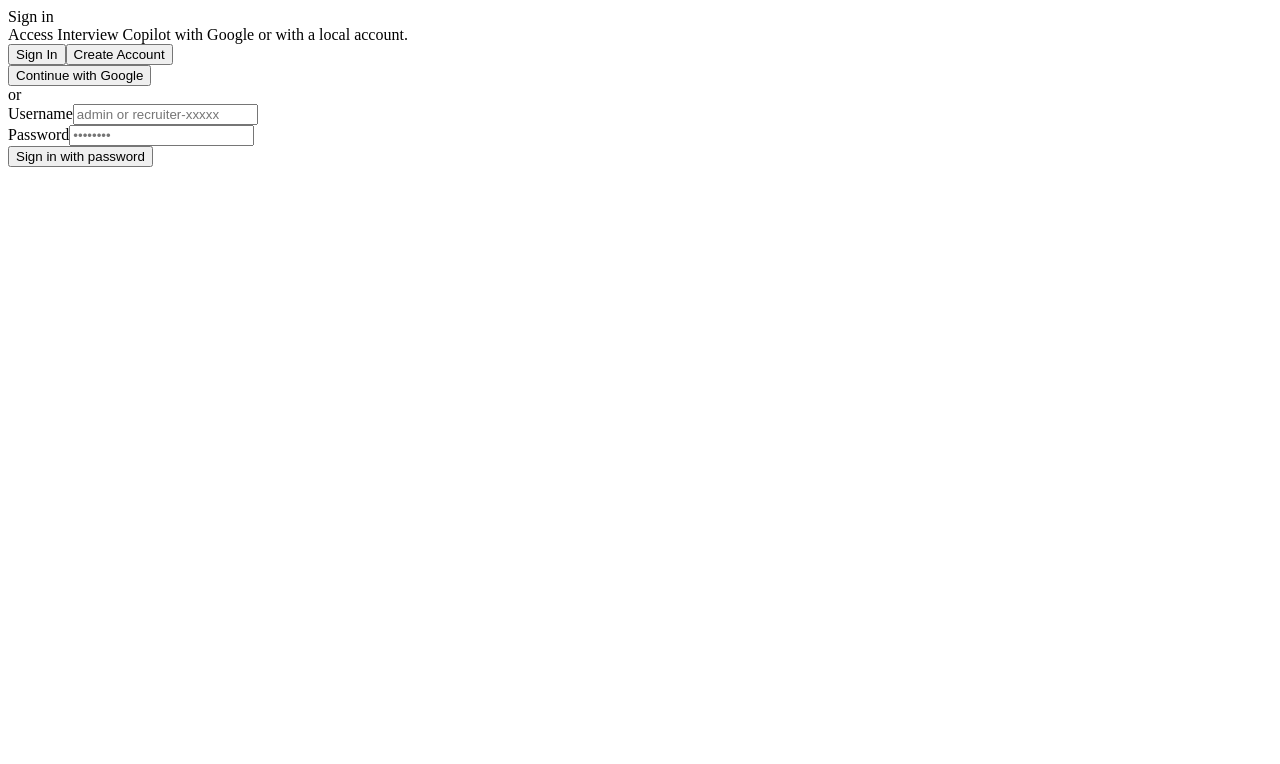
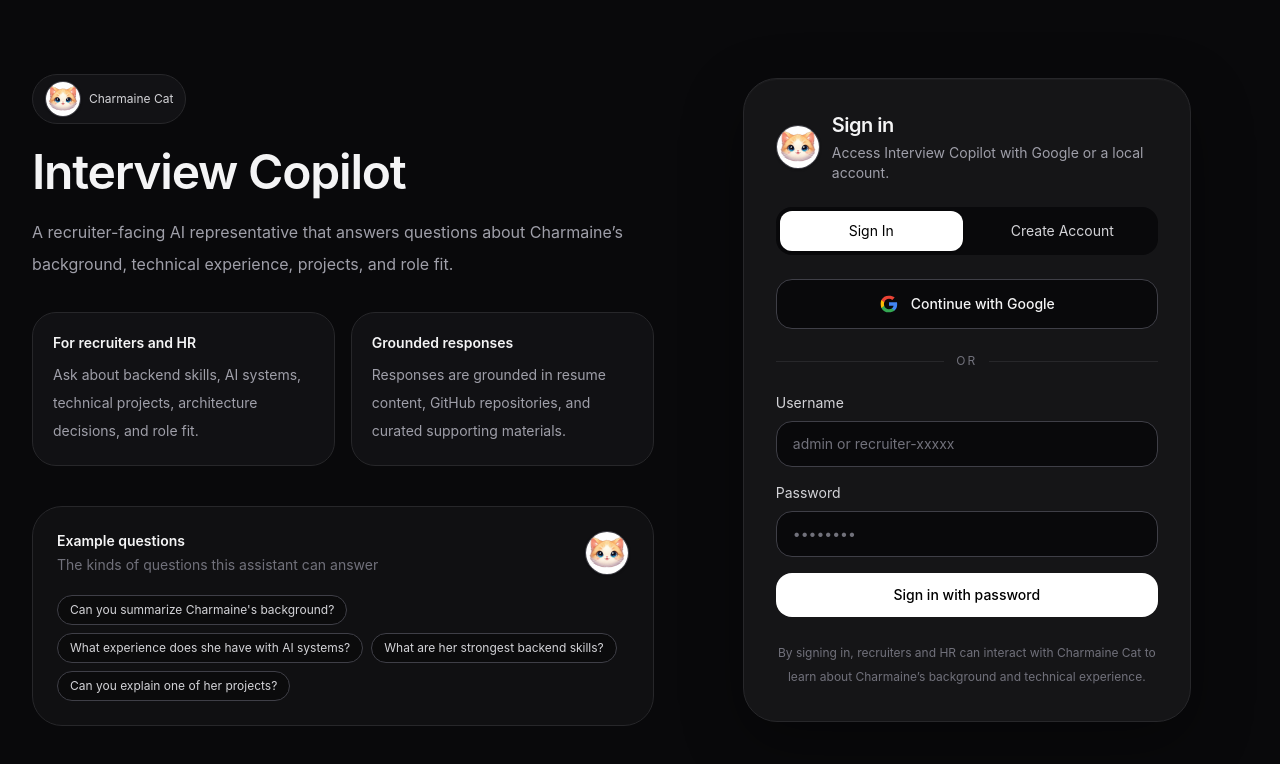
Before and after one commit to shanmeiliu/interview-copilot-rag, a React (Vite) app: page /login in a window 1280 px wide. Shown: the top 764 px of the page. Built offline with nearby package versions, Linux system fonts and the light colour scheme; no server answers.

Commit message:
feat: enhance login page with polished auth card, better google button, and refined visual hierarchy

```diff
--- a/package.json
+++ b/package.json
@@ -19,6 +19,7 @@
   },
   "devDependencies": {
     "@eslint/js": "^9.39.4",
+    "@tailwindcss/postcss": "~4.2.2",
     "@types/react": "^19.2.14",
     "@types/react-dom": "^19.2.3",
     "@vitejs/plugin-react": "^6.0.1",
--- /dev/null
+++ b/postcss.config.js
@@ -0,0 +1,5 @@
+export default {
+  plugins: {
+    "@tailwindcss/postcss": {},
+  },
+};
--- a/src/components/chat/AssistantAvatar.tsx
+++ b/src/components/chat/AssistantAvatar.tsx
@@ -1,21 +1,23 @@
 import avatarSrc from "../../assets/Chatbot-kitten.png";
 import { useState } from "react";
 
-
 type Props = {
-  size?: "sm" | "md";
+  size?: "sm" | "md" | "lg";
 };
 
 export default function AssistantAvatar({ size = "md" }: Props) {
   const [failed, setFailed] = useState(false);
 
-  const sizeClass = size === "sm" ? "h-9 w-9" : "h-11 w-11";
-  const textClass = size === "sm" ? "text-xs" : "text-sm";
+  const sizeClass =
+    size === "sm" ? "h-9 w-9" : size === "lg" ? "h-16 w-16" : "h-11 w-11";
+
+  const textClass =
+    size === "sm" ? "text-xs" : size === "lg" ? "text-base" : "text-sm";
 
   if (failed) {
     return (
       <div
-        className={`flex ${sizeClass} items-center justify-center rounded-full border border-zinc-700 bg-gradient-to-br from-amber-300 to-orange-500 font-bold text-black shadow-sm ${textClass}`}
+        className={`flex shrink-0 ${sizeClass} items-center justify-center overflow-hidden rounded-full border border-zinc-700 bg-gradient-to-br from-amber-300 to-orange-500 font-bold text-black shadow-sm ${textClass}`}
         aria-label="Charmaine Cat"
         title="Charmaine Cat"
       >
@@ -26,7 +28,7 @@
 
   return (
     <div
-      className={`overflow-hidden rounded-full border border-zinc-700 bg-zinc-900 shadow-sm ${sizeClass}`}
+      className={`shrink-0 ${sizeClass} overflow-hidden rounded-full border border-zinc-700 bg-zinc-900 shadow-sm`}
       aria-label="Charmaine Cat"
       title="Charmaine Cat"
     >
--- a/src/index.css
+++ b/src/index.css
@@ -1,6 +1,4 @@
-@tailwind base;
-@tailwind components;
-@tailwind utilities;
+@import "tailwindcss";
 
 :root {
   color-scheme: dark;
@@ -14,7 +12,11 @@
 }
 
 body {
-  @apply bg-zinc-950 text-zinc-100 antialiased;
+  margin: 0;
+  background-color: #09090b;
+  color: #f4f4f5;
+  -webkit-font-smoothing: antialiased;
+  -moz-osx-font-smoothing: grayscale;
   background-image:
     radial-gradient(circle at top, rgba(120, 119, 198, 0.12), transparent 35%),
     radial-gradient(circle at 20% 80%, rgba(16, 185, 129, 0.08), transparent 30%);
@@ -47,9 +49,82 @@
 }
 
 .page-shell {
-  @apply mx-auto w-full max-w-7xl px-4 md:px-6 lg:px-8;
+  width: 100%;
+  max-width: 80rem;
+  margin-left: auto;
+  margin-right: auto;
+  padding-left: 1rem;
+  padding-right: 1rem;
+}
+
+@media (min-width: 768px) {
+  .page-shell {
+    padding-left: 1.5rem;
+    padding-right: 1.5rem;
+  }
+}
+
+@media (min-width: 1024px) {
+  .page-shell {
+    padding-left: 2rem;
+    padding-right: 2rem;
+  }
 }
 
 .hero-chip {
-  @apply inline-flex items-center rounded-full border border-zinc-700/70 bg-zinc-900/70 px-3 py-1 text-xs text-zinc-300;
+  display: inline-flex;
+  align-items: center;
+  border-radius: 9999px;
+  border: 1px solid rgba(63, 63, 70, 0.7);
+  background: rgba(24, 24, 27, 0.7);
+  padding: 0.25rem 0.75rem;
+  font-size: 0.75rem;
+  color: #d4d4d8;
 }
+
+.floating-panel {
+  box-shadow:
+    0 20px 60px rgba(0, 0, 0, 0.35),
+    inset 0 1px 0 rgba(255, 255, 255, 0.03);
+}
+
+.soft-ring {
+  transition:
+    border-color 160ms ease,
+    box-shadow 160ms ease,
+    background-color 160ms ease,
+    transform 160ms ease;
+}
+
+.soft-ring:focus {
+  border-color: rgba(255, 255, 255, 0.18);
+  box-shadow: 0 0 0 4px rgba(255, 255, 255, 0.04);
+}
+
+.fade-up {
+  animation: fadeUp 420ms ease both;
+}
+
+.fade-in {
+  animation: fadeIn 320ms ease both;
+}
+
+@keyframes fadeUp {
+  from {
+    opacity: 0;
+    transform: translateY(14px);
+  }
+  to {
+    opacity: 1;
+    transform: translateY(0);
+  }
+}
+
+@keyframes fadeIn {
+  from {
+    opacity: 0;
+  }
+  to {
+    opacity: 1;
+  }
+}
--- a/src/main.tsx
+++ b/src/main.tsx
@@ -3,6 +3,7 @@
 import { BrowserRouter } from "react-router-dom";
 import App from "./App";
 import { AuthProvider } from "./app/auth";
+import "./index.css";
 
 ReactDOM.createRoot(document.getElementById("root")!).render(
   <React.StrictMode>
--- a/src/pages/admin/LoginPage.tsx
+++ b/src/pages/admin/LoginPage.tsx
@@ -2,10 +2,39 @@
 import { useLocation, useNavigate } from "react-router-dom";
 import { useAuth } from "../../app/auth";
 import { signupRecruiter } from "../../lib/api";
+import AssistantAvatar from "../../components/chat/AssistantAvatar";
 
 const API_BASE = "http://localhost:8080";
 
 type Mode = "login" | "signup";
+
+function GoogleIcon() {
+  return (
+    <svg
+      aria-hidden="true"
+      viewBox="0 0 24 24"
+      className="h-5 w-5"
+      fill="none"
+    >
+      <path
+        d="M21.805 12.23c0-.77-.069-1.508-.197-2.216H12v4.196h5.49a4.695 4.695 0 0 1-2.038 3.082v2.56h3.296c1.929-1.777 3.057-4.395 3.057-7.622Z"
+        fill="#4285F4"
+      />
+      <path
+        d="M12 22c2.76 0 5.076-.914 6.768-2.148l-3.296-2.56c-.914.613-2.084.975-3.472.975-2.669 0-4.93-1.802-5.737-4.223H2.86v2.64A10 10 0 0 0 12 22Z"
+        fill="#34A853"
+      />
+      <path
+        d="M6.263 14.044A5.997 5.997 0 0 1 5.94 12c0-.71.122-1.398.323-2.044v-2.64H2.86A10 10 0 0 0 2 12c0 1.614.386 3.143.86 4.684l3.403-2.64Z"
+        fill="#FBBC05"
+      />
+      <path
+        d="M12 5.733c1.501 0 2.85.516 3.91 1.53l2.93-2.93C17.072 2.687 14.757 2 12 2A10 10 0 0 0 2.86 7.316l3.403 2.64C7.07 7.535 9.331 5.733 12 5.733Z"
+        fill="#EA4335"
+      />
+    </svg>
+  );
+}
 
 export default function LoginPage() {
   const { login, isAuthenticated, getDefaultRoute, user } = useAuth();
@@ -75,11 +104,88 @@
   }
 
   return (
-    <div className="flex min-h-screen items-center justify-center bg-zinc-950 px-4 text-zinc-100">
-      <div className="w-full max-w-md rounded-3xl border border-zinc-800 bg-zinc-900 p-8 shadow-2xl shadow-black/20">
-        <div className="text-2xl font-semibold tracking-tight">Sign in</div>
-        <div className="mt-2 text-sm text-zinc-400">
-          Access Interview Copilot with Google or with a local account.
+    <div className="min-h-screen bg-zinc-950 text-zinc-100">
+      <div className="mx-auto grid min-h-screen max-w-7xl grid-cols-1 gap-8 px-4 py-6 md:px-6 lg:grid-cols-[1.05fr_0.95fr] lg:px-8">
+        <section className="fade-up flex flex-col justify-center">
+          <div className="mb-6 inline-flex w-fit items-center gap-2 rounded-full border border-zinc-800 bg-zinc-900/70 px-3 py-1.5 text-xs text-zinc-300">
+            <AssistantAvatar size="sm" />
+            <span>Charmaine Cat</span>
+          </div>
+
+          <h1 className="max-w-3xl text-4xl font-semibold tracking-tight md:text-5xl">
+            Interview Copilot
+          </h1>
+
+          <p className="mt-5 max-w-2xl text-base leading-8 text-zinc-400">
+            A recruiter-facing AI representative that answers questions about
+            Charmaine’s background, technical experience, projects, and role fit.
+          </p>
+
+          <div className="mt-8 grid max-w-2xl gap-4 sm:grid-cols-2">
+            <div className="rounded-3xl border border-zinc-800 bg-zinc-900/60 p-5 transition hover:border-zinc-700 hover:bg-zinc-900/80">
+              <div className="text-sm font-semibold text-zinc-100">
+                For recruiters and HR
+              </div>
+              <p className="mt-2 text-sm leading-7 text-zinc-400">
+                Ask about backend skills, AI systems, technical projects,
+                architecture decisions, and role fit.
+              </p>
+            </div>
+
+            <div className="rounded-3xl border border-zinc-800 bg-zinc-900/60 p-5 transition hover:border-zinc-700 hover:bg-zinc-900/80">
+              <div className="text-sm font-semibold text-zinc-100">
+                Grounded responses
+              </div>
+              <p className="mt-2 text-sm leading-7 text-zinc-400">
+                Responses are grounded in resume content, GitHub repositories,
+                and curated supporting materials.
+              </p>
+            </div>
+          </div>
+
+          <div className="mt-10 max-w-2xl rounded-[30px] border border-zinc-800 bg-zinc-900/50 p-6">
+            <div className="flex items-center justify-between gap-4">
+              <div>
+                <div className="text-sm font-semibold text-zinc-100">
+                  Example questions
+                </div>
+                <div className="mt-1 text-sm text-zinc-500">
+                  The kinds of questions this assistant can answer
+                </div>
+              </div>
+              <AssistantAvatar size="md" />
+            </div>
+
+            <div className="mt-5 flex flex-wrap gap-2">
+              {[
+                "Can you summarize Charmaine's background?",
+                "What experience does she have with AI systems?",
+                "What are her strongest backend skills?",
+                "Can you explain one of her projects?",
+              ].map((q) => (
+                <div
+                  key={q}
+                  className="rounded-full border border-zinc-700 bg-zinc-950/70 px-3 py-1.5 text-xs text-zinc-300"
+                >
+                  {q}
+                </div>
+              ))}
+            </div>
+          </div>
+        </section>
+
+        <section className="fade-in flex items-center justify-center">
+          <div className="floating-panel w-full max-w-md rounded-[34px] border border-zinc-800 bg-zinc-900/85 p-8 backdrop-blur">
+            <div className="flex items-center gap-3">
+              <AssistantAvatar size="md" />
+              <div>
+                <div className="text-xl font-semibold tracking-tight">
+                  Sign in
+                </div>
+                <div className="mt-1 text-sm text-zinc-400">
+                  Access Interview Copilot with Google or a local account.
+                </div>
+              </div>
             </div>
 
             <div className="mt-6 grid grid-cols-2 gap-2 rounded-2xl bg-zinc-950 p-1">
@@ -89,8 +195,10 @@
                   setError("");
                   setCreatedUsername("");
                 }}
-            className={`rounded-xl px-4 py-2 text-sm ${
-              mode === "login" ? "bg-white text-black" : "text-zinc-300"
+                className={`rounded-xl px-4 py-2.5 text-sm transition ${
+                  mode === "login"
+                    ? "bg-white text-black shadow-sm"
+                    : "text-zinc-300 hover:text-white"
                 }`}
               >
                 Sign In
@@ -101,8 +209,10 @@
                   setError("");
                   setCreatedUsername("");
                 }}
-            className={`rounded-xl px-4 py-2 text-sm ${
-              mode === "signup" ? "bg-white text-black" : "text-zinc-300"
+                className={`rounded-xl px-4 py-2.5 text-sm transition ${
+                  mode === "signup"
+                    ? "bg-white text-black shadow-sm"
+                    : "text-zinc-300 hover:text-white"
                 }`}
               >
                 Create Account
@@ -112,37 +222,44 @@
             <div className="mt-6">
               <button
                 onClick={handleGoogleLogin}
-            className="flex w-full items-center justify-center rounded-2xl border border-zinc-700 bg-zinc-950 px-4 py-3 text-sm font-medium text-zinc-100 hover:bg-zinc-800"
+                className="flex w-full items-center justify-center gap-3 rounded-2xl border border-zinc-700 bg-zinc-950 px-4 py-3.5 text-sm font-medium text-zinc-100 transition hover:border-zinc-500 hover:bg-zinc-800"
               >
-            Continue with Google
+                <GoogleIcon />
+                <span>Continue with Google</span>
               </button>
             </div>
 
             <div className="my-6 flex items-center gap-3">
               <div className="h-px flex-1 bg-zinc-800" />
-          <div className="text-xs uppercase tracking-wide text-zinc-500">or</div>
+              <div className="text-xs uppercase tracking-[0.18em] text-zinc-500">
+                or
+              </div>
               <div className="h-px flex-1 bg-zinc-800" />
             </div>
 
             {mode === "login" ? (
               <form onSubmit={handleLogin} className="space-y-4">
                 <div>
-              <label className="mb-2 block text-sm text-zinc-300">Username</label>
+                  <label className="mb-2 block text-sm text-zinc-300">
+                    Username
+                  </label>
                   <input
                     value={username}
                     onChange={(e) => setUsername(e.target.value)}
-                className="w-full rounded-2xl border border-zinc-700 bg-zinc-950 px-4 py-3 text-sm outline-none placeholder:text-zinc-500"
+                    className="soft-ring w-full rounded-2xl border border-zinc-700 bg-zinc-950 px-4 py-3 text-sm outline-none placeholder:text-zinc-500"
                     placeholder="admin or recruiter-xxxxx"
                   />
                 </div>
 
                 <div>
-              <label className="mb-2 block text-sm text-zinc-300">Password</label>
+                  <label className="mb-2 block text-sm text-zinc-300">
+                    Password
+                  </label>
                   <input
                     value={password}
                     onChange={(e) => setPassword(e.target.value)}
                     type="password"
-                className="w-full rounded-2xl border border-zinc-700 bg-zinc-950 px-4 py-3 text-sm outline-none placeholder:text-zinc-500"
+                    className="soft-ring w-full rounded-2xl border border-zinc-700 bg-zinc-950 px-4 py-3 text-sm outline-none placeholder:text-zinc-500"
                     placeholder="••••••••"
                   />
                 </div>
@@ -156,7 +273,7 @@
                 <button
                   type="submit"
                   disabled={loading}
-              className="w-full rounded-2xl bg-white px-4 py-3 text-sm font-medium text-black disabled:opacity-50"
+                  className="w-full rounded-2xl bg-white px-4 py-3 text-sm font-medium text-black transition hover:opacity-90 disabled:opacity-50"
                 >
                   {loading ? "Signing in..." : "Sign in with password"}
                 </button>
@@ -164,40 +281,47 @@
             ) : (
               <form onSubmit={handleSignup} className="space-y-4">
                 <div>
-              <label className="mb-2 block text-sm text-zinc-300">Display Name</label>
+                  <label className="mb-2 block text-sm text-zinc-300">
+                    Display Name
+                  </label>
                   <input
                     value={signupDisplayName}
                     onChange={(e) => setSignupDisplayName(e.target.value)}
-                className="w-full rounded-2xl border border-zinc-700 bg-zinc-950 px-4 py-3 text-sm outline-none placeholder:text-zinc-500"
+                    className="soft-ring w-full rounded-2xl border border-zinc-700 bg-zinc-950 px-4 py-3 text-sm outline-none placeholder:text-zinc-500"
                     placeholder="Recruiter Name"
                   />
                 </div>
 
                 <div>
-              <label className="mb-2 block text-sm text-zinc-300">Email</label>
+                  <label className="mb-2 block text-sm text-zinc-300">
+                    Email
+                  </label>
                   <input
                     value={signupEmail}
                     onChange={(e) => setSignupEmail(e.target.value)}
                     type="email"
-                className="w-full rounded-2xl border border-zinc-700 bg-zinc-950 px-4 py-3 text-sm outline-none placeholder:text-zinc-500"
+                    className="soft-ring w-full rounded-2xl border border-zinc-700 bg-zinc-950 px-4 py-3 text-sm outline-none placeholder:text-zinc-500"
                     placeholder="optional@example.com"
                   />
                 </div>
 
                 <div>
-              <label className="mb-2 block text-sm text-zinc-300">Password</label>
+                  <label className="mb-2 block text-sm text-zinc-300">
+                    Password
+                  </label>
                   <input
                     value={signupPassword}
                     onChange={(e) => setSignupPassword(e.target.value)}
                     type="password"
-                className="w-full rounded-2xl border border-zinc-700 bg-zinc-950 px-4 py-3 text-sm outline-none placeholder:text-zinc-500"
+                    className="soft-ring w-full rounded-2xl border border-zinc-700 bg-zinc-950 px-4 py-3 text-sm outline-none placeholder:text-zinc-500"
                     placeholder="At least 8 characters"
                   />
                 </div>
 
                 {createdUsername ? (
                   <div className="rounded-2xl border border-emerald-900 bg-emerald-950/40 px-4 py-3 text-sm text-emerald-300">
-                Account created. Your username is <span className="font-semibold">{createdUsername}</span>.
+                    Account created. Your username is{" "}
+                    <span className="font-semibold">{createdUsername}</span>.
                     You are now signed in.
                   </div>
                 ) : null}
@@ -211,12 +335,19 @@
                 <button
                   type="submit"
                   disabled={loading}
-              className="w-full rounded-2xl bg-white px-4 py-3 text-sm font-medium text-black disabled:opacity-50"
+                  className="w-full rounded-2xl bg-white px-4 py-3 text-sm font-medium text-black transition hover:opacity-90 disabled:opacity-50"
                 >
                   {loading ? "Creating account..." : "Create local account"}
                 </button>
               </form>
             )}
+
+            <div className="mt-6 text-center text-xs leading-6 text-zinc-500">
+              By signing in, recruiters and HR can interact with Charmaine Cat
+              to learn about Charmaine’s background and technical experience.
+            </div>
+          </div>
+        </section>
       </div>
     </div>
   );
--- a/tailwind.config.ts
+++ b/tailwind.config.ts
@@ -1,16 +1,3 @@
 import type { Config } from "tailwindcss";
 
-export default {
-  content: ["./index.html", "./src/**/*.{ts,tsx}"],
-  theme: {
-    extend: {
-      colors: {
-        border: "#27272a",
-        panel: "#111214",
-        panelSoft: "#18181b",
-        mutedText: "#a1a1aa"
-      }
-    }
-  },
-  plugins: []
-} satisfies Config;
+export default {} satisfies Config;
```
Also changed, not shown: 1 other file (tests, documents, lock files or other folders). Lines whose indentation alone changed are shown as unchanged.
